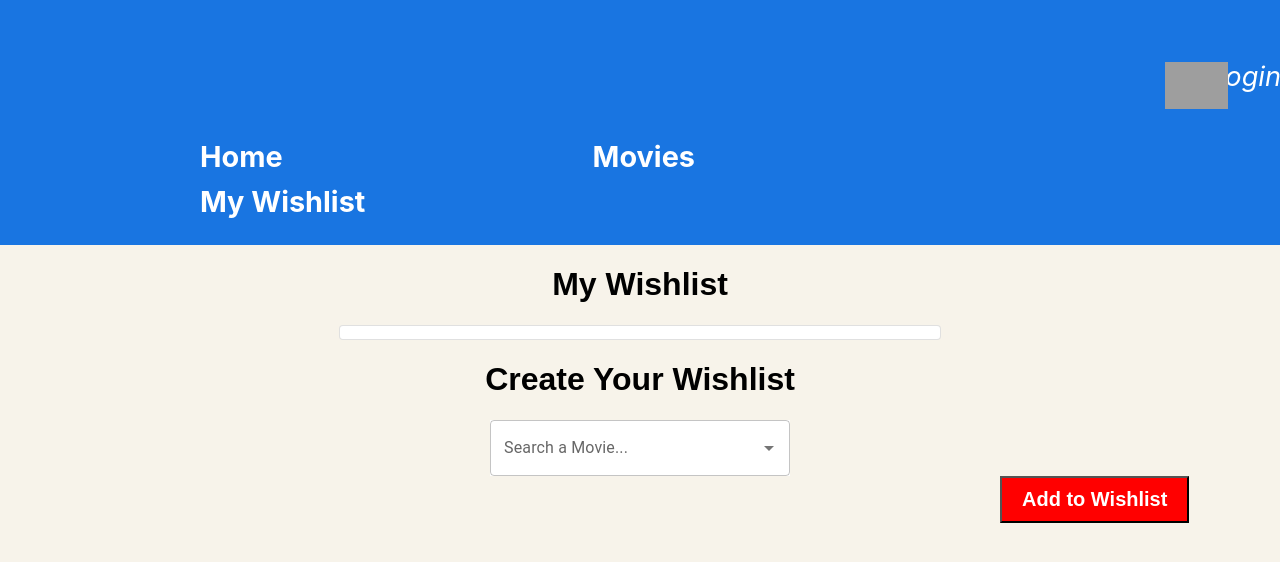
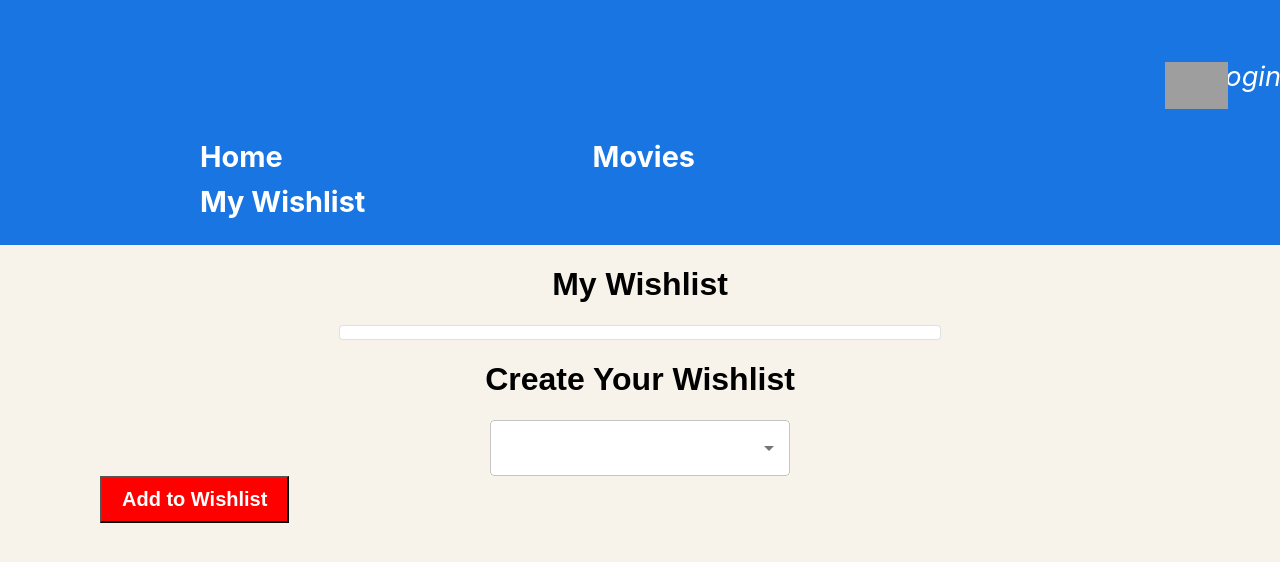
Before and after one commit to lexiroro/Phase2Project, a React (Create React App) app: page /mywishlist in a window 1280 px wide. Shown: the top 562 px of the page. Built offline with nearby package versions, Linux system fonts and the light colour scheme; data requests are answered from the project's data file; grey boxes are pictures that could not be loaded.

Commit message:
got delete button to work

```diff
--- a/src/components/App.js
+++ b/src/components/App.js
@@ -22,16 +22,13 @@ useEffect(() => {
     .then (data => setFetchMovies(data))
   )}, []);
 
-const id = movieData.id
+
 const headerTitle = movieData.name
 const about = movieData.about
 const image = console.log(movieData.image)
 
-const onDeleteMovie = (id) => {
-  console.log(id)
-}
 
-console.log(movieData.posts)
+console.log(fetchMovies)
 
 
   return (
@@ -40,7 +37,7 @@ console.log(movieData.posts)
       <Routes>
       <Route element={ <Movies fetchMovies={fetchMovies} />}path="/movies">
         </Route>
-        <Route element= {  <Wishlist fetchMovies={fetchMovies} id={id} onDeleteMovie={onDeleteMovie} />} path="/mywishlist">
+        <Route element= {  <Wishlist fetchMovies={fetchMovies}  />} path="/mywishlist">
         </Route>
         <Route element={<Header title={headerTitle} about={about} image={image}/>} path="/">
         </Route>
@@ -56,3 +53,5 @@ export default App;
 //1. POST REQUEST when submitting movies
 //2. Movies to display image and title in card
 //3. State for submitted
+//4. Make sure that on App, Create a Wishlist button lands to myWishlist page
+//5. Make sure the NavBar links route to the page
--- a/src/components/Wishlist.js
+++ b/src/components/Wishlist.js
@@ -1,39 +1,43 @@
 import React, {useState} from "react"
 import {Autocomplete, TextField, Card} from '@mui/material';
 
-function Wishlist({fetchMovies}) {
 
 
+function Wishlist({fetchMovies}) {
 
 const [inputValue, setInputValue] = useState(''); //used initially for handleChange(). Initial state is the blank space. setInput value is the value that you type in
 
 const [wishList, setWishList] = useState([]) //wishList is the space used to display your created wishlist. Initial state is an empty array and setWishlist is the value where changes are made to where there is values inside the empty array
 
-const [isSubmitted, setIsSubmitted] = useState(false);
 
 function handleChange(event) {
 const newValue = (event.target.innerHTML)
 setInputValue(newValue);
-} //this function handleChange takes in the parameter of an event. We create a variable insertValue to equal event.target.innerHTML which is what you type in. Then setInputValue takes the argument of insertValue tracking the updated changes
+} //this function handleChange takes in the parameter of an event. We create a variable insertValue to equal event.target.value which is what you type in. Then setInputValue takes the argument of insertValue tracking the updated changes
 
 function handleSubmit(event) {
 event.preventDefault();
 addMovies(inputValue)
 setInputValue('')
-setIsSubmitted(!isSubmitted)
 } //this function handleSubmit takes in the parameter of an event. We state event.preventDefault() so that you dont have to refresh. we use the callback addMovies taking the argument of inputValue which represents the parameter newMovie in the callback because when you add in a new movie (inputvalue) then we have setInputValue update the state which is a value of a string
 
 
-
-const addMovies = (newmovie) => {
-setWishList([...wishList, newmovie])
+const addMovies = (newMovie) => {
+  const movie = {
+    id: Date.now(),
+    title: newMovie
+  };
+setWishList([...wishList, movie])
 }
 //this variable addMovies represents adding a new movie taking in a parameter of a newMovie. setWishlist updates the state using the spread operator making a copy of the current state of wishlist adding the new movie to the list
 
- console.log(wishList)
+const handleDelete = (movieId) => {
+    const updatedList = wishList.filter((movie) => movie.id !== movieId);
+    setWishList(updatedList);
+  };
 
-const movieMap = fetchMovies.map(movie =>(movie.title))
 
+const movieMap = fetchMovies.map(movie => (movie.title))
     return (
         <div>
         <h1>My Wishlist</h1>
@@ -42,8 +46,8 @@ const movieMap = fetchMovies.map(movie =>(movie.title))
     <p className="wishlist-movie">
     {wishList.map((movie, index) => (
     <p key={index}>
-          {movie}
-          <button className="delete">X</button>
+      {movie.title}
+      <button className="delete" onClick={() => handleDelete(movie.id)}>X</button>
     </p>
   ))}
 </p>
@@ -52,7 +56,6 @@ const movieMap = fetchMovies.map(movie =>(movie.title))
         <h1>Create Your Wishlist</h1>
 
         <form onSubmit={handleSubmit}>
-
         <Autocomplete
 disablePortal
 id="combo-box-demo"
@@ -60,14 +63,13 @@ const movieMap = fetchMovies.map(movie =>(movie.title))
 value={inputValue}
 onChange={handleChange}
 sx={{ backgroundColor: "white", width: 300, margin: '0 auto' }}
-      renderInput={(params) => <TextField {...params} label="Search a Movie..." />}
+renderInput={(params) => <TextField {...params}  />}
 />
 
-        <button className="submit" type="submit">Add to Wishlist</button>
+        <button type="submit">Add to Wishlist</button>
         </form>
         </div>
     )
         }
 
-
 export default Wishlist;
```
Also changed, not shown: db.json (indentation only). Lines whose indentation alone changed are shown as unchanged.
